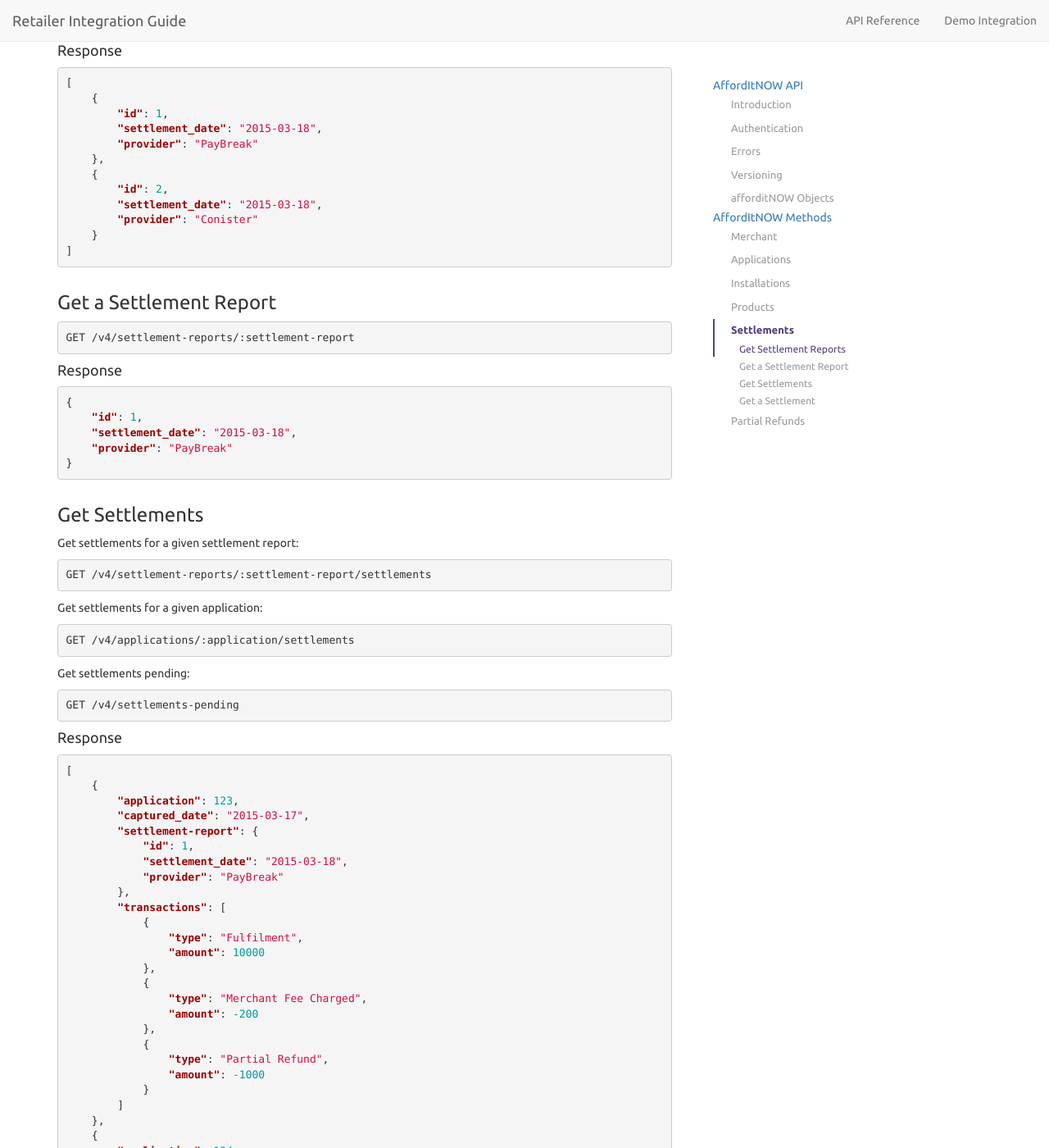
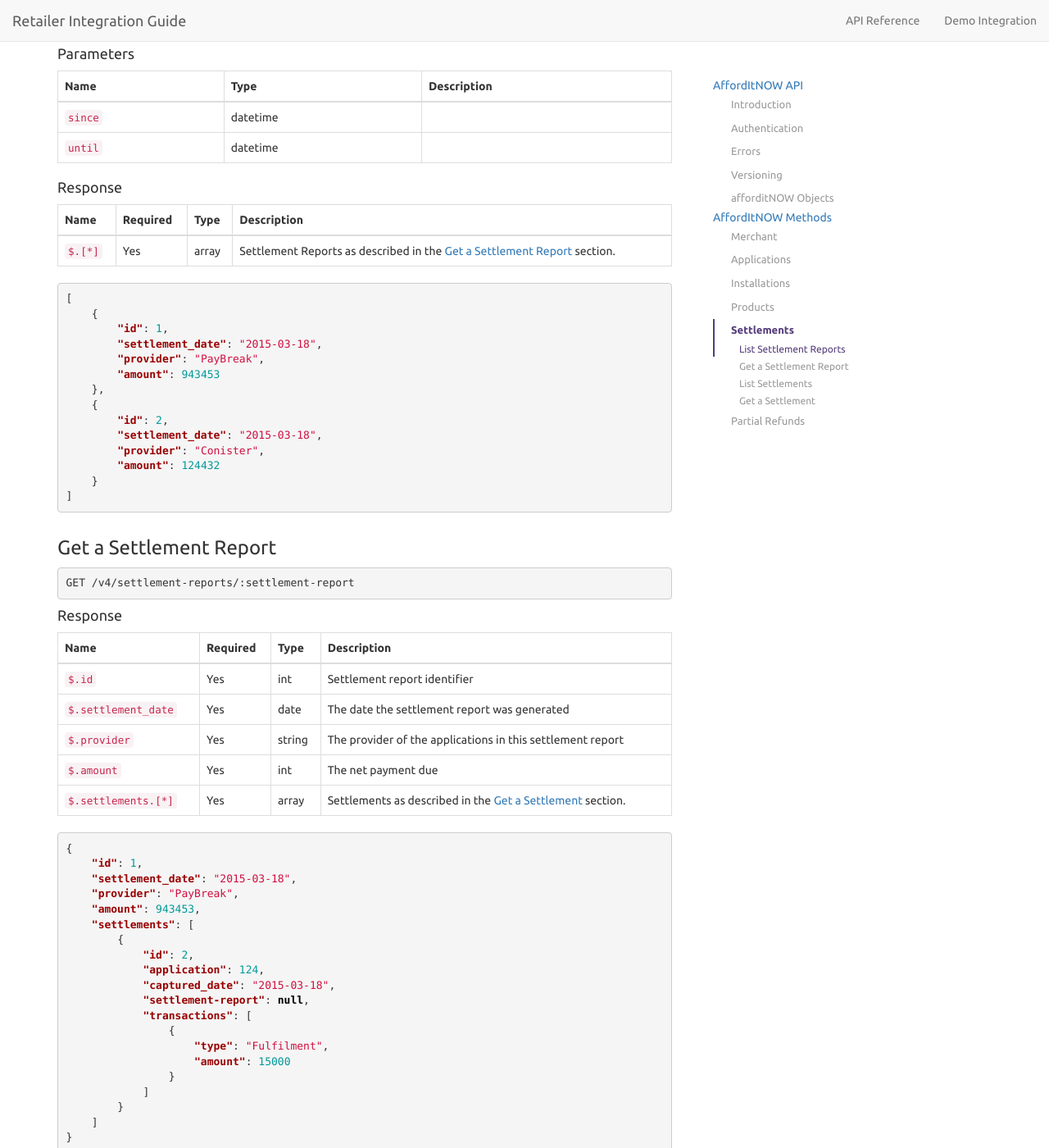
Before and after one commit to PayBreak/retailer-integration-guide, a Jekyll site: the page built from api/index.md, in a window 1280 px wide and 1400 px high, scrolled down 24798 px. Shown: the whole window at 82% size. Built offline with Jekyll 4.4.1, drawn with Linux system fonts in a browser that asks for light colours; nearby versions of some CDN libraries; Markdown is read by kramdown in place of the engine named in the settings; some of the changed text lies outside the part shown.

Commit message:
Updates following discussion

````diff
--- a/_includes/v4/applications.md
+++ b/_includes/v4/applications.md
@@ -46,13 +46,15 @@ Name | Required | Type | Description
 --- | --- | --- | ---
 `$.refund_amount` | Yes | int | Refund amount in pence
 `$.effective_date` | Yes | date | Effective date of the partial refund
+`$.description` | Yes | string | Describe the reason for requesting a partial refund
 
 #### Example
 
 ```json
 {
     "refund_amount": 1000,
-    "effective_date": "2015-03-19"
+    "effective_date": "2015-03-19",
+    "description": "Exchanged item for a cheaper model"
 }
 ```
 
--- a/_includes/v4/applications_get.md
+++ b/_includes/v4/applications_get.md
@@ -21,6 +21,8 @@ Name | Required | Type | Description
 `$.applicant` | No | [applicant]({{ site.baseurl }}/api/#applicant) | Applicant details provided when the application was initialized.
 `$.metadata` | No | object | Metadata is used to add your own meaningful values to an application.
 `$.cancellation.requested` | No | bool | Has the cancellation of the application been requested?
+`$.effective_date` | Yes | date | Effective date of the cancellation.
+`$.requested_date` | Yes | date | Requested date of the cancellation.
 `$.cancellation.description` | No | string | Reason for the requested cancellation.
 
 ```json
@@ -80,8 +82,10 @@ Name | Required | Type | Description
         "want": 2
     },
     "cancellation" : {
-        "requested": false,
-        "description": null
+        "requested": true,
+        "effective_date": "2015-03-18",
+        "requested_date": "2015-03-19",
+        "description": "Items are out of stock and the customer wishes to cancel"
     }
 }
 ```
--- a/_includes/v4/partial_refunds.md
+++ b/_includes/v4/partial_refunds.md
@@ -1,17 +1,23 @@
 ## Partial Refunds
 
-### Get Partial Refunds
+### List Partial Refunds
 
-Get partial refunds:
+List partial refunds:
 
 ```
 GET {{ site.data.globals.api_prefix }}/partial-refunds
 ```
 
-Get partial refunds for a given application:
+List partial refunds for a given application:
 
 ```
 GET {{ site.data.globals.api_prefix }}/applications/:application/partial-refunds
+```
+
+List partial refunds for a given installation:
+
+```
+GET {{ site.data.globals.api_prefix }}/installations/:installation/partial-refunds
 ```
 
 #### Response
@@ -23,21 +29,24 @@ GET {{ site.data.globals.api_prefix }}/applications/:application/partial-refunds
         "application": 123,
         "status": "pending",
         "refund_amount": 1000,
-        "effective_date": "2015-03-19"
+        "effective_date": "2015-03-19",
+        "description": "Exchanged item for a cheaper model"
     },
     {
         "id": 2,
         "application": 124,
         "status": "rejected",
         "refund_amount": 2900,
-        "effective_date": "2015-03-20"
+        "effective_date": "2015-03-20",
+        "description": "Refunded delivery charge"
     },
     {
         "id": 3,
         "application": 125,
         "status": "approved",
         "refund_amount": 423,
-        "effective_date": "2015-03-23"
+        "effective_date": "2015-03-23",
+        "description": "Returned unwanted item"
     }
 ]
 ```
@@ -56,6 +65,7 @@ GET {{ site.data.globals.api_prefix }}/partial-refunds/:partial-refund
     "application": 123,
     "status": "pending",
     "refund_amount": 1000,
-    "effective_date": "2015-03-19"
+    "effective_date": "2015-03-19",
+    "description": "Exchanged item for a cheaper model"
 }
 ```
--- a/_includes/v4/settlements.md
+++ b/_includes/v4/settlements.md
@@ -1,6 +1,6 @@
 ## Settlements
 
-### Get Settlement Reports
+### List Settlement Reports
 
 ```
 GET {{ site.data.globals.api_prefix }}/settlement-reports
@@ -15,17 +15,23 @@ Name | Type | Description
 
 #### Response
 
+Name | Required | Type | Description
+--- | --- | --- | ---
+`$.[*]` | Yes | array | Settlement Reports as described in the [Get a Settlement Report](#get-a-settlement-report) section.
+
 ```json
 [
     {
         "id": 1,
         "settlement_date": "2015-03-18",
-        "provider": "PayBreak"
+        "provider": "PayBreak",
+        "amount": 943453
     },
     {
         "id": 2,
         "settlement_date": "2015-03-18",
-        "provider": "Conister"
+        "provider": "Conister",
+        "amount": 124432
     }
 ]
 ```
@@ -38,29 +44,52 @@ GET {{ site.data.globals.api_prefix }}/settlement-reports/:settlement-report
 
 #### Response
 
+Name | Required | Type | Description
+--- | --- | --- | ---
+`$.id` | Yes | int | Settlement report identifier
+`$.settlement_date` | Yes | date | The date the settlement report was generated
+`$.provider` | Yes | string | The provider of the applications in this settlement report
+`$.amount` | Yes | int | The net payment due
+`$.settlements.[*]` | Yes | array | Settlements as described in the [Get a Settlement](#get-a-settlement) section.
+
 ```json
 {
     "id": 1,
     "settlement_date": "2015-03-18",
-    "provider": "PayBreak"
+    "provider": "PayBreak",
+    "amount": 943453,
+    "settlements": [
+        {
+            "id": 2,
+            "application": 124,
+            "captured_date": "2015-03-18",
+            "settlement-report": null,
+            "transactions": [
+                {
+                    "type": "Fulfilment",
+                    "amount": 15000
+                }
+            ]
+        }
+    ]
 }
 ```
 
-### Get Settlements
+### List Settlements
 
-Get settlements for a given settlement report:
+List settlements for a given settlement report:
 
 ```
 GET {{ site.data.globals.api_prefix }}/settlement-reports/:settlement-report/settlements
 ```
 
-Get settlements for a given application:
+List settlements for a given application:
 
 ```
 GET {{ site.data.globals.api_prefix }}/applications/:application/settlements
 ```
 
-Get settlements pending:
+List settlements pending:
 
 ```
 GET {{ site.data.globals.api_prefix }}/settlements-pending
@@ -71,13 +100,10 @@ GET {{ site.data.globals.api_prefix }}/settlements-pending
 ```json
 [
     {
+        "id": 1,
         "application": 123,
         "captured_date": "2015-03-17",
-        "settlement-report": {
-            "id": 1,
-            "settlement_date": "2015-03-18",
-            "provider": "PayBreak"
-        },
+        "settlement-report": 1,
         "transactions": [
             {
                 "type": "Fulfilment",
@@ -94,6 +120,7 @@ GET {{ site.data.globals.api_prefix }}/settlements-pending
         ]
     },
     {
+        "id": 2,
         "application": 124,
         "captured_date": "2015-03-18",
         "settlement-report": null,
@@ -117,6 +144,7 @@ GET {{ site.data.globals.api_prefix }}/settlements/:settlement
 
 ```json
 {
+    "id": 2,
     "application": 124,
     "captured_date": "2015-03-18",
     "settlement-report": null,
--- a/_includes/v4/toc.html
+++ b/_includes/v4/toc.html
@@ -65,15 +65,15 @@
     </li>
     <li><a href="#settlements">Settlements</a>
         <ul class="nav nav-stacked">
-            <li><a href="#get-settlement-reports">Get Settlement Reports</a></li>
+            <li><a href="#list-settlement-reports">List Settlement Reports</a></li>
             <li><a href="#get-a-settlement-report">Get a Settlement Report</a></li>
-            <li><a href="#get-settlements">Get Settlements</a></li>
+            <li><a href="#list-settlements">List Settlements</a></li>
             <li><a href="#get-a-settlement">Get a Settlement</a></li>
         </ul>
     </li>
     <li><a href="#partial-refunds">Partial Refunds</a>
         <ul class="nav nav-stacked">
-            <li><a href="#get-partial-refunds">Get Partial Refunds</a></li>
+            <li><a href="#list-partial-refunds">List Partial Refunds</a></li>
             <li><a href="#get-a-partial-refund">Get a Partial Refund</a></li>
         </ul>
     </li>
````
